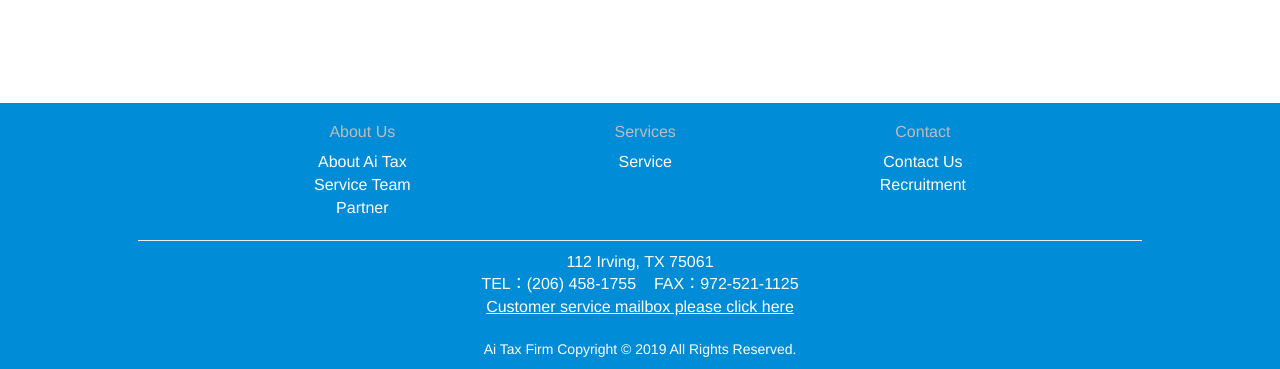
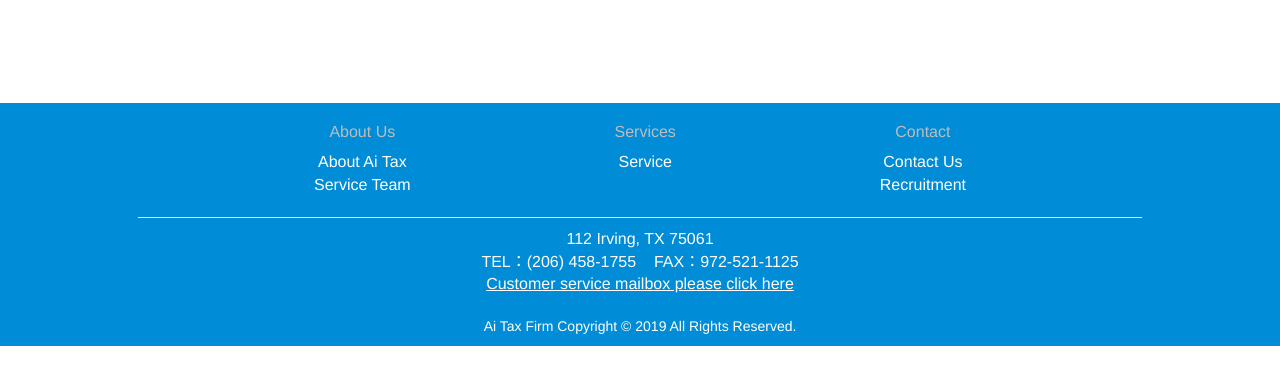
Before and after one commit to iwaramy/assignment, a plain HTML site: page html/contact.html in a window 1280 px wide. Shown: the part 969-1338 px from the top of the page. After the commit the page ends 1315 px from the top, so only its background shows below. Drawn offline with Linux system fonts and the light colour scheme.

Commit message:
code added

```diff
--- a/html/contact.html
+++ b/html/contact.html
@@ -94,7 +94,6 @@
           <ul>
             <li><a href="about.html">About Ai Tax</a></li>
             <li><a href="about.html?5">Service Team</a></li>
-            <li><a href="about.html?6">Partner</a></li>
           </ul>
         </div>
         <div class="list list2">
```
